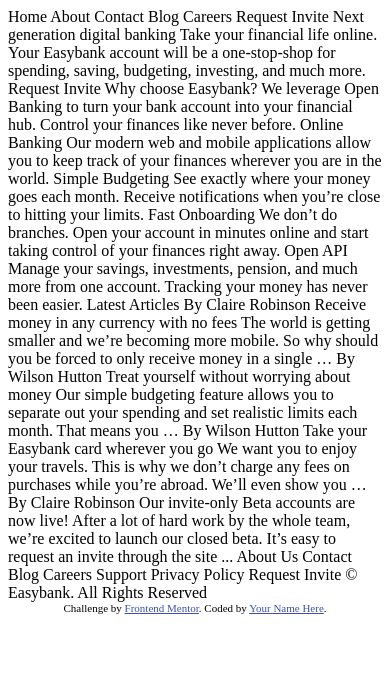
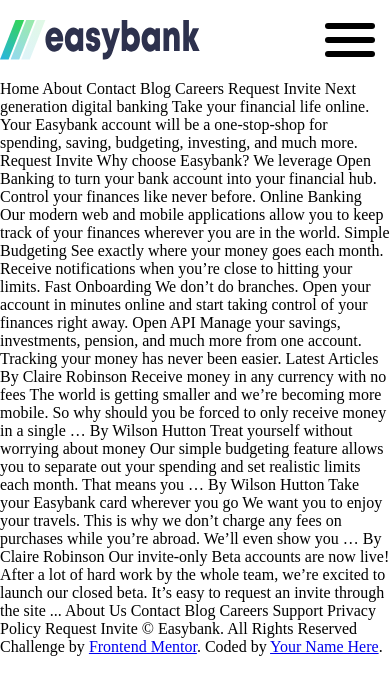
Before and after one commit to alinosratipour/easy-bank, a plain HTML site: page index.html in a window 390 px wide. Drawn offline with Linux system fonts and the light colour scheme.

Commit message:
added logo navbar and hamburger menu

```diff
--- /dev/null
+++ b/css/styles.css
@@ -0,0 +1,61 @@
+*{
+    margin: 0;
+    padding: 0;
+    box-sizing: border-box;
+}
+
+
+/*Header Logo, Hamburger menu*/
+.header{
+    display: flex;
+    justify-content: space-between;
+    align-items: center;
+}
+
+.logo {
+    max-width: 200px;
+    height: 40px;
+}
+/*HamBurger Menu*/
+.hamburger_menu {
+    position: relative;
+    width: 80px;
+    height: 80px;
+    cursor: pointer;
+    display: flex;
+    align-items: center;
+    justify-content: center;
+    transition: all 0.5s ease-in-out;
+}
+.line {
+    width: 50px;
+    height: 6px;
+    border-radius: 5px;
+    background-color:#000;
+    transition: all 0.5s ease-in-out;
+}
+
+.line::before,
+.line::after {
+    content: "";
+    position: absolute;
+    width: 50px;
+    height: 6px;
+    border-radius: 5px;
+    background-color:#000 ;
+    transition: all 0.5s ease-in-out;
+}
+.line::before {
+    transform: translateY(-14px);
+}
+.line::after {
+    transform: translateY(14px);
+}
+
+/*Mobile Background image*/
+.bg_mobile{
+    background-image: url("/images/bg-intro-mobile.svg");
+    background-repeat: no-repeat;
+    background-size: cover;
+    background-position: center;
+}
--- a/index.html
+++ b/index.html
@@ -9,12 +9,21 @@
   <title>Frontend Mentor | Easybank landing page</title>
 
   <!-- Feel free to remove these styles or customise in your own stylesheet 👍 -->
-  <style>
-    .attribution { font-size: 11px; text-align: center; }
-    .attribution a { color: hsl(228, 45%, 44%); }
-  </style>
+<link rel="stylesheet" href="/css/styles.css">
 </head>
 <body>
+
+<header class="header">
+  <img  src="/images/logo.svg"   class="logo" alt="web-logo">
+      <nav>
+      </nav>
+      <div class="hamburger_menu">
+          <div class="line"></div>
+      </div>
+</header>
+<section class="bg_mobile">
+
+</section>
 
   Home
   About
```
